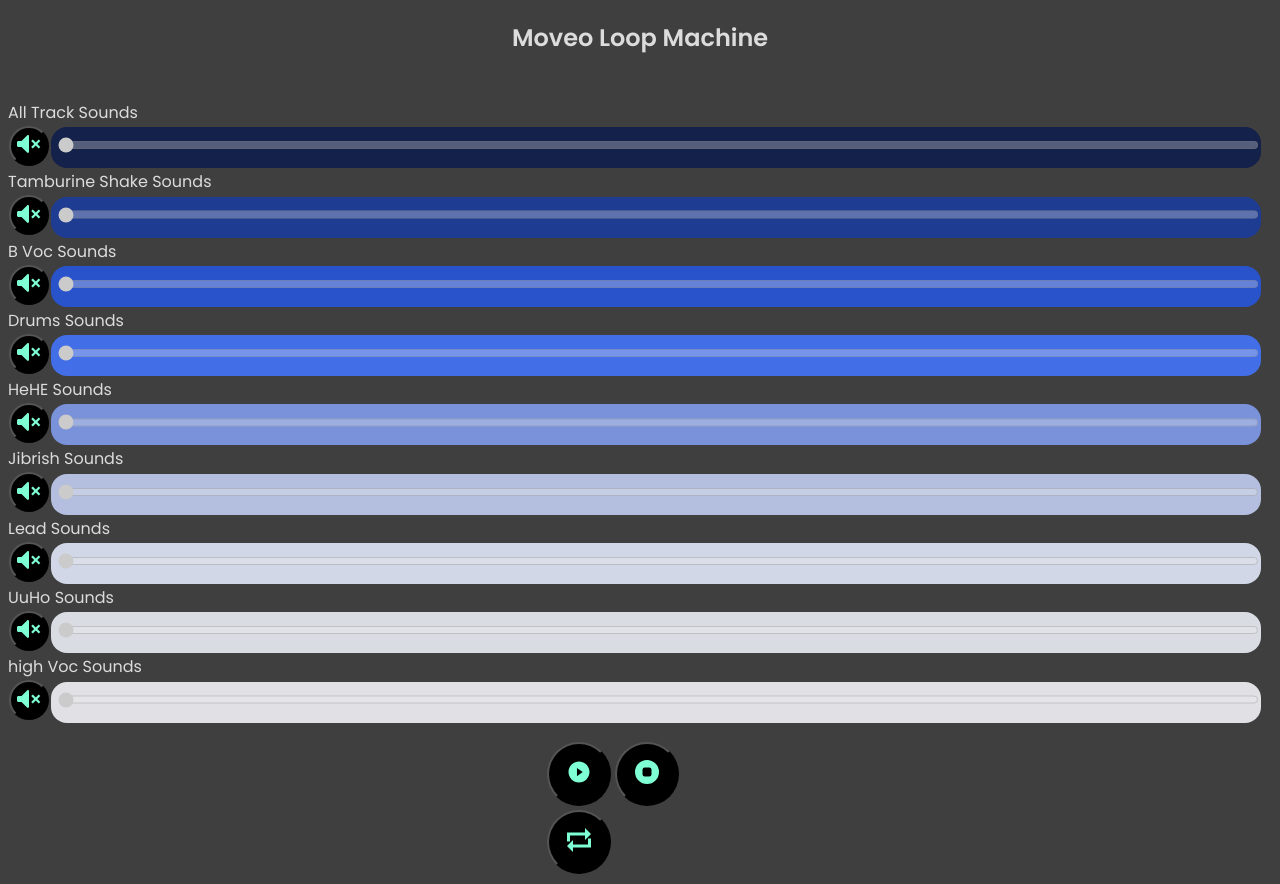
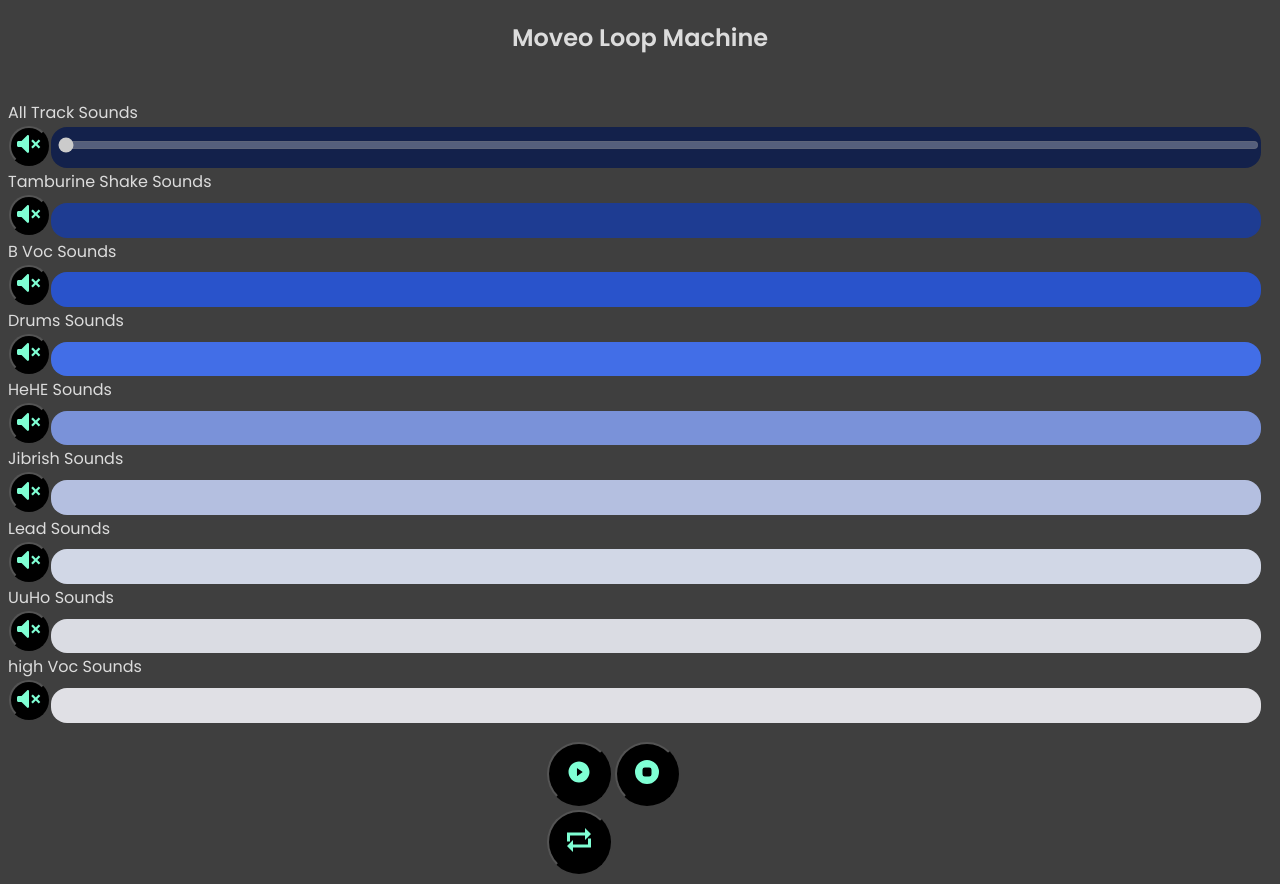
Before and after one commit to TomBibish/LoopMachine, a React (Create React App) app: page / in a window 1280 px wide. Built offline with nearby package versions, Linux system fonts and the light colour scheme.

Commit message:
initial commit

```diff
--- a/src/App.js
+++ b/src/App.js
@@ -1,4 +1,4 @@
-import React, { useState} from 'react'
+import React, {useEffect, useState} from 'react'
 // Import all the necessary components to the App.js file.
 import Header from "./components/Header/Header";
 import AudioBar from "./components/LoopMachine/AudioBar/AudioBar";
@@ -29,23 +29,38 @@ const lead = new Audio(LEAD)
 const uuHO = new Audio(UUHO)
 const highVoc = new Audio(HIGH_VOC)
 
+
 // audioFiles - Arrange all the audio files in list of objects, would let me easier mapping.
-const audioFiles = [{name:'All Track', file: allTrack, color:'rgba(16,31,77,0.92)'},
-                    {name:'Tamburine Shake', file: tamburineShake, color:'rgba(28,60,154,0.92)'},
-                    {name:'B Voc', file: bVoc, color:'rgba(40,85,215,0.92)'},
-                    {name:'Drums', file: drums, color:'rgba(67,114,246,0.92)'},
-                    {name:'HeHE', file: heHE, color:'rgba(127,153,231,0.92)'},
-                    {name:'Jibrish', file: jibrish, color:'rgba(190,202,238,0.92)'},
-                    {name:'Lead', file: lead, color:'rgba(222,228,245,0.92)'},
-                    {name:'UuHo', file: uuHO, color:'rgba(232,234,241,0.92)'},
-                    {name:'high Voc', file: highVoc, color:'rgba(238,238,243,0.92)'}]
+const audioFiles = [{name:'All Track', file: allTrack, color:'rgba(16,31,77,0.92)', cssCLass:'progress__bar__main'},
+                    {name:'Tamburine Shake', file: tamburineShake, color:'rgba(28,60,154,0.92)', cssCLass:'progress__bar__sub'},
+                    {name:'B Voc', file: bVoc, color:'rgba(40,85,215,0.92)', cssCLass:'progress__bar__sub'},
+                    {name:'Drums', file: drums, color:'rgba(67,114,246,0.92)', cssCLass:'progress__bar__sub'},
+                    {name:'HeHE', file: heHE, color:'rgba(127,153,231,0.92)', cssCLass:'progress__bar__sub'},
+                    {name:'Jibrish', file: jibrish, color:'rgba(190,202,238,0.92)', cssCLass:'progress__bar__sub'},
+                    {name:'Lead', file: lead, color:'rgba(222,228,245,0.92)', cssCLass:'progress__bar__sub'},
+                    {name:'UuHo', file: uuHO, color:'rgba(232,234,241,0.92)', cssCLass:'progress__bar__sub'},
+                    {name:'high Voc', file: highVoc, color:'rgba(238,238,243,0.92)', cssCLass:'progress__bar__sub'}]
 
 function App() {
+    const [counter, setCounter] = useState(0)
     const [isPlay, setIsPlay] = useState(false)
     const [toggleLoop, setToggleLoop] = useState(false)
+    // Function that check if the song is ready and add 1 to the counter
+    const changeCounterHandler = () => {
+    setCounter((prevCounter)=> prevCounter+1)
+    }
+
+    // Effect only when load the page for the very first time, load all the files and check if they properly loaded
+    useEffect(()=>{
+
+        audioFiles.map(file => {
+        file.file.load()
+        file.file.addEventListener('canplaythrough', changeCounterHandler)
+        })
+    },[])
+
     // Loop toggle handler - change the loop boolean element, and apply the new element to the audio files.
     const toggleLoopHandler = () =>{
-        console.log(toggleLoop)
         setToggleLoop(!toggleLoop)
         audioFiles.map(file =>
             file.file.loop = !toggleLoop
@@ -54,13 +69,16 @@ function App() {
     // Play Handler -  Play all the unMute audio files from the beginning
     const playALLHandler = () =>{
         setIsPlay(!isPlay)
-        if(!isPlay === true) {
+        if(!isPlay === true && counter === 9) {
             audioFiles.map(file =>
                 file.file.play())
         }
         else{
-           audioFiles.map(file =>
-                file.file.pause())
+           audioFiles.map(file => {
+                   file.file.pause()
+               }
+           )
+
         }
     }
     // Stop Handler -  Stop all the Files and send them back to the beginning
@@ -71,6 +89,7 @@ function App() {
             file.file.currentTime = 0
         })
     }
+    console.log(counter)
   return (
     <>
       <Header/>
--- a/src/components/LoopMachine/AudioBar/AudioBar.css
+++ b/src/components/LoopMachine/AudioBar/AudioBar.css
@@ -14,7 +14,7 @@
     color: black;
     border-radius: 1rem;
 }
-.progress__bar{
+.progress__bar__main{
     cursor: vertical-text;
     --seek-before-width:0;
     /*border: 1px black solid;*/
@@ -28,7 +28,17 @@
     outline: none;
     background: transparent;
 }
-.progress__bar::-webkit-slider-thumb {
+.progress__bar__main::-webkit-slider-thumb {
+    -webkit-appearance: none;
+    z-index: 100;
+}
+.progress__bar__sub{
+    --seek-before-width:0;
+    /*border: 1px black solid;*/
+    appearance: none;
+
+}
+.progress__bar__sub::-webkit-slider-thumb {
     -webkit-appearance: none;
     z-index: 100;
 }
--- a/src/components/LoopMachine/AudioBar/AudioBar.js
+++ b/src/components/LoopMachine/AudioBar/AudioBar.js
@@ -51,7 +51,7 @@ const AudioBar = props =>{
                 </button>
                 <li className='audio__bar' style={{background:props.color}}>
                     <input type="range"
-                           className='progress__bar'
+                           className={props.cssClass}
                            min='0'
                            max={Math.floor(props.file.duration)||'17'}
                            ref={progressBar}
--- a/src/components/LoopMachine/AudioBarList/AudioBarList.js
+++ b/src/components/LoopMachine/AudioBarList/AudioBarList.js
@@ -11,6 +11,7 @@ const AudioBarList = props =>{
                         file={file.file}
                         color={file.color}
                         isPlay={props.isPlay}
+                        cssClass={file.cssCLass}
                     />
         ))}
     </ul>
```
Also changed, not shown: 11 other files (tests, documents, lock files or other folders).
